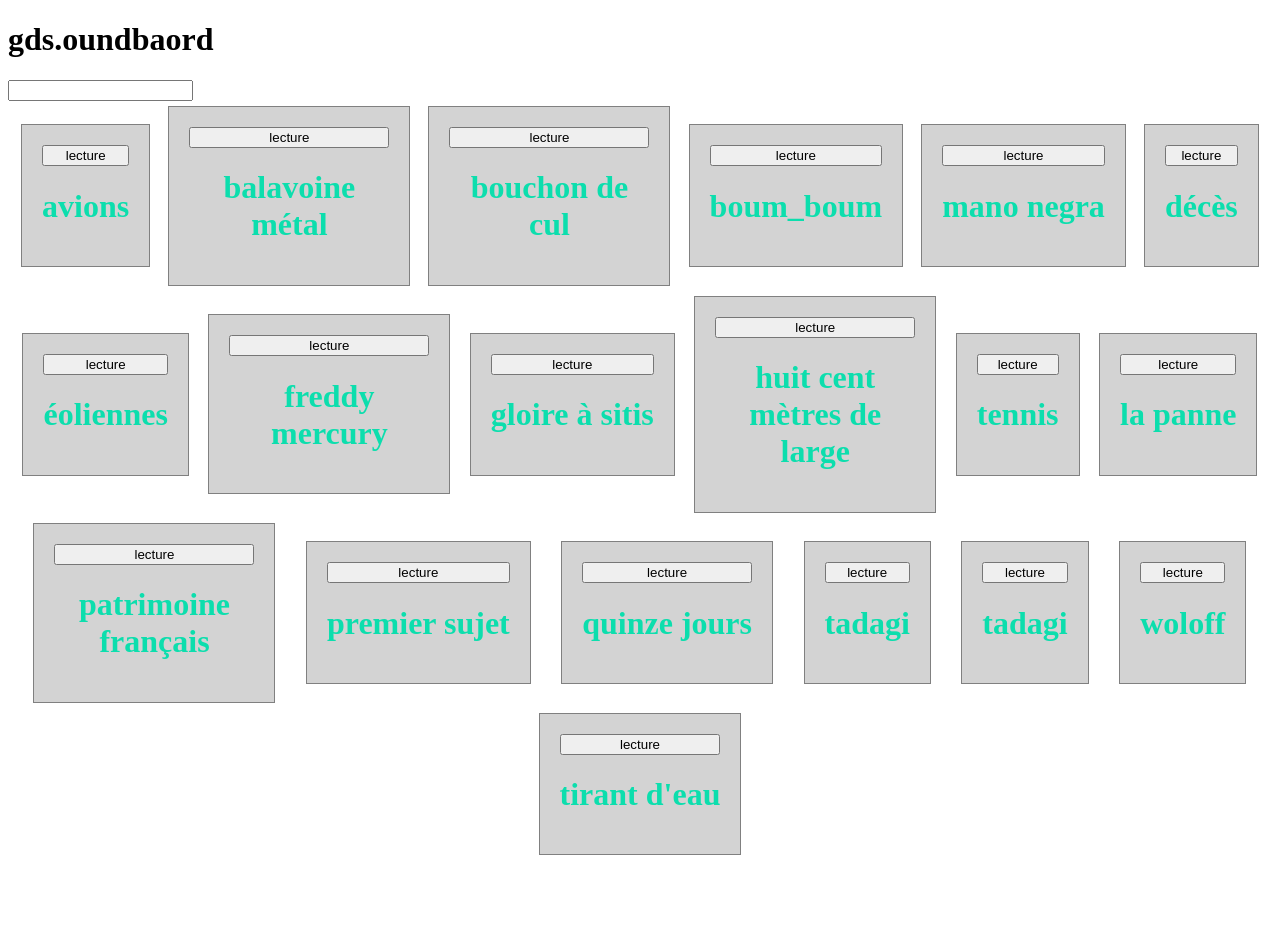
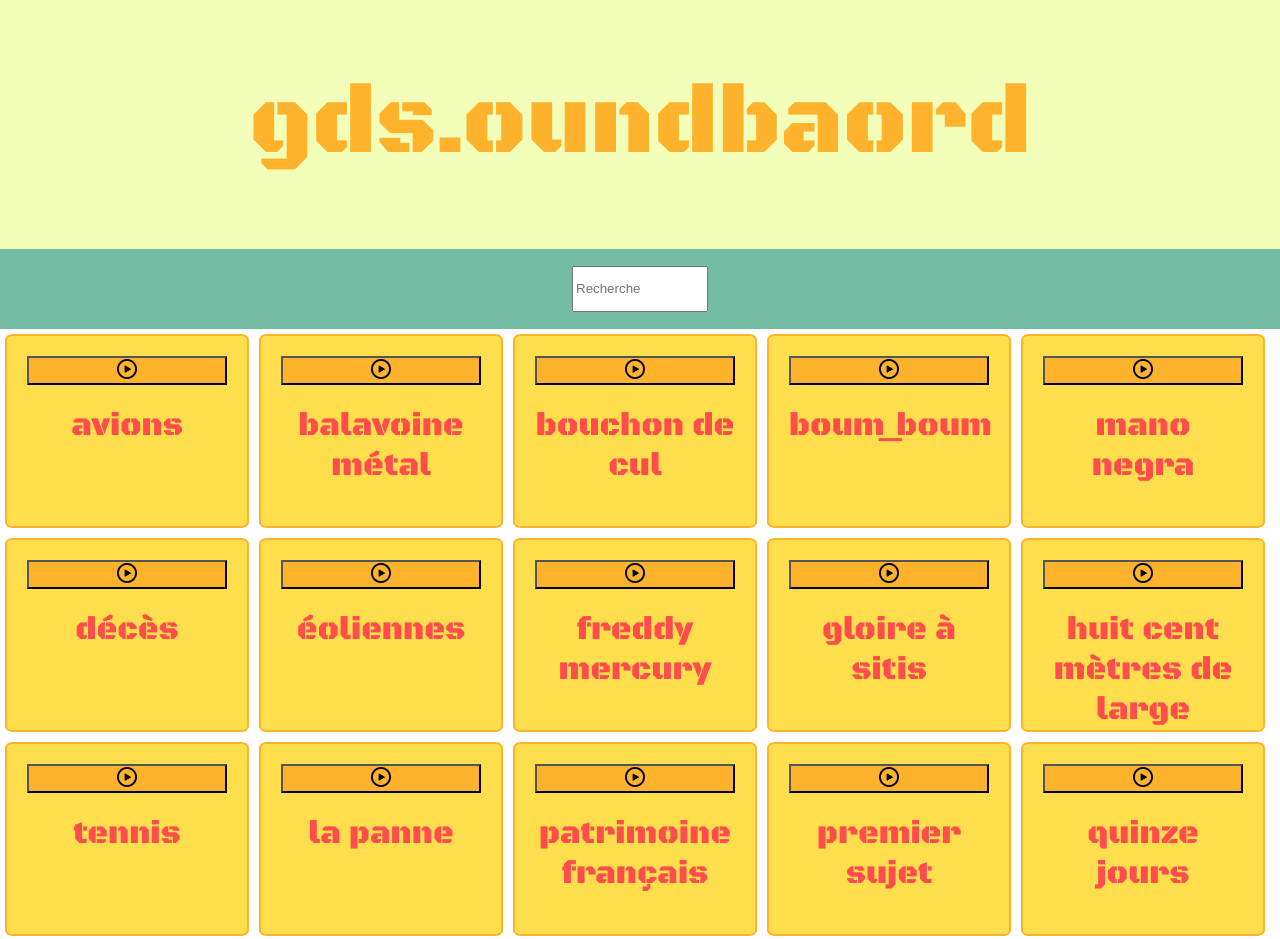
Before and after one commit to petosorus/gds.oundbaord, a plain HTML site: page index.html in a window 1280 px wide. Shown: the top 939 px of the page. Before the commit the page ends 868 px from the top, so only its background shows below. Drawn offline with Linux system fonts and the light colour scheme.

Commit message:
modif du CSS pour un style 'vacances'

```diff
--- a/index.html
+++ b/index.html
@@ -4,33 +4,56 @@
         <meta charset="utf-8">
         <title>GDS</title>
         <link rel="stylesheet" type="text/css" href="style.css">
+
+        <link rel="preconnect" href="https://fonts.googleapis.com">
+        <link rel="preconnect" href="https://fonts.gstatic.com" crossorigin>
+        <link href="https://fonts.googleapis.com/css2?family=Black+Ops+One&display=swap" rel="stylesheet">
+
+
     </head>
     <body>
-      <h1>gds.oundbaord</h1>
+      <div id="conteneur_titre"">
+        <h1>gds.oundbaord</h1>
+      </div>
         <template id="m-oundbaord">
             <style>
                 :host {
-                  border: 1px solid grey;
-                  background-color: lightgrey;
+                  border: 2px solid #FFB22C;
+                  border-radius: 3%;
+                  background-color: #FFDE4D;
                   padding: 20px;
                   display: flex;
                   flex-direction: column;
-                  max-width: 200px;
+
+                  /* a changer si besoin */
+                  height:150px;
+                  width: 200px;
                   margin: 5px;
                 }
                 h1,::slotted(h1) {
-                    color: #0CDEAD;
+                    color: #FF4C4C;
                     text-align: center;
+                }
+                :host button {
+                     background-color: #FFB22C;
+                     transition:1s;
+                }
+
+                :host button:hover {
+                    background-color: #FF4C4C;
+                    transition:1s;
                 }
             </style>
 
-            <button class="boutton-lecture">lecture</button>
+            <button class="boutton-lecture"><img src="./logo.png" width="20px"></button>
             <slot name="titre">
                 <h1>titre vide</h1>
             </slot>
         </template>
 
-        <input type="text" id="recherche"/>
+        <div id="contenu_recherche">
+            <input type="text" id="recherche" placeholder="Recherche"/>
+        </div>
 
         <div id="contenu">
 
--- a/style.css
+++ b/style.css
@@ -1,6 +1,41 @@
+body{
+  margin:0;
+}
+
+h1 {
+  font-family: "Black Ops One", system-ui;
+  font-weight: 400;
+  font-style: normal;
+}
+
+#conteneur_titre{
+  display: grid;
+  place-items: center;
+  background-color: #F3FEB8;
+  color:#FFB22C;
+  font-size: 3em;
+}
+
+
+#contenu_recherche{
+  display: grid;
+  place-items: center;
+  background-color: #73BBA3;
+  height: 5em;
+}
+
+#contenu_recherche input[type=text] {
+  transition:2s;
+  height:3em;
+  width:10%;
+}
+
+#contenu_recherche input[type=text]:focus, #contenu_recherche input[type=text]:hover  {
+  background-color: #B4E380;
+}
+
 #contenu {
   display: flex;
-  justify-content: space-evenly;
   align-items: center;
   flex-wrap: wrap;
   max-width: 100%;
```
Also changed, not shown: logo.png (added).
